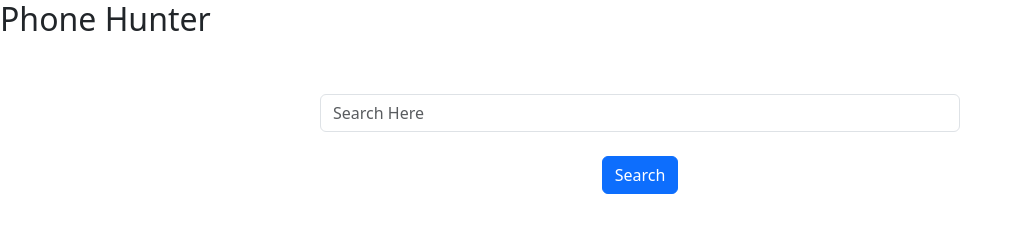
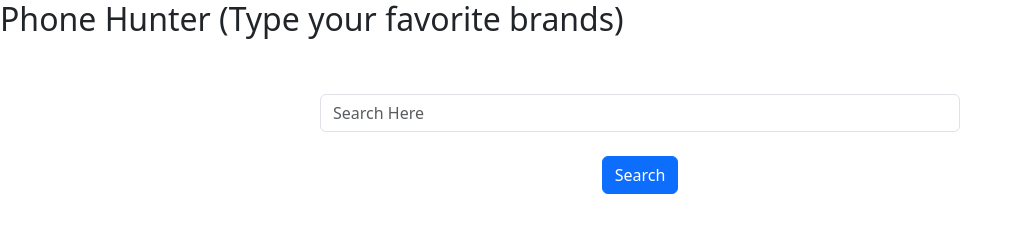
Before and after one commit to Ornab05/BasicPhoneSearcher, a plain HTML site: page index.html in a window 1280 px wide. Shown: the whole page, without its empty margins (0-1020 px from the left). Drawn offline with nearby package versions, Linux system fonts and the light colour scheme; no server answers.

Commit message:
second commit

```diff
--- a/index.html
+++ b/index.html
@@ -8,7 +8,7 @@
   </head>
   <body>
     <header>
-        <h2>Phone Hunter</h2>
+        <h2>Phone Hunter (Type your favorite brands)</h2>
         <br>
         <br>
     </header>
```
